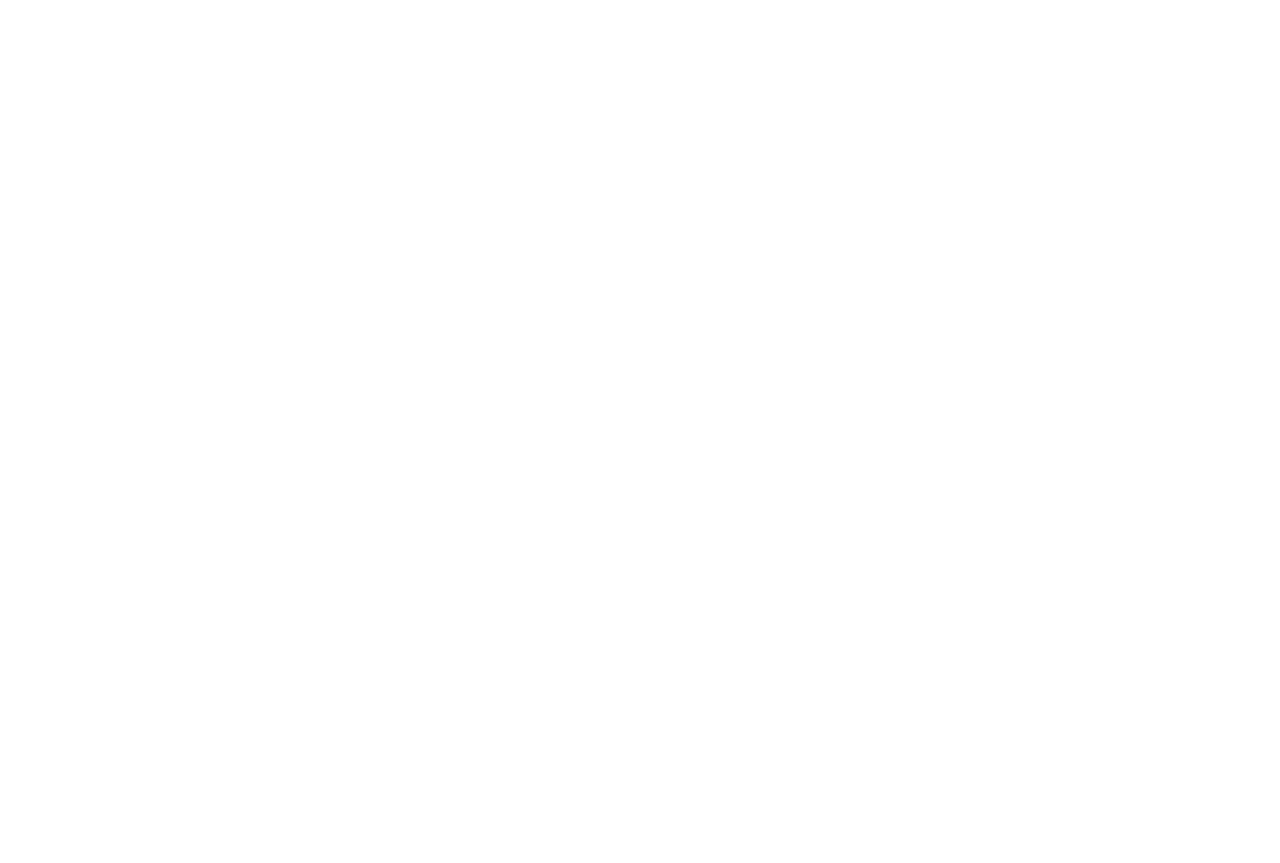
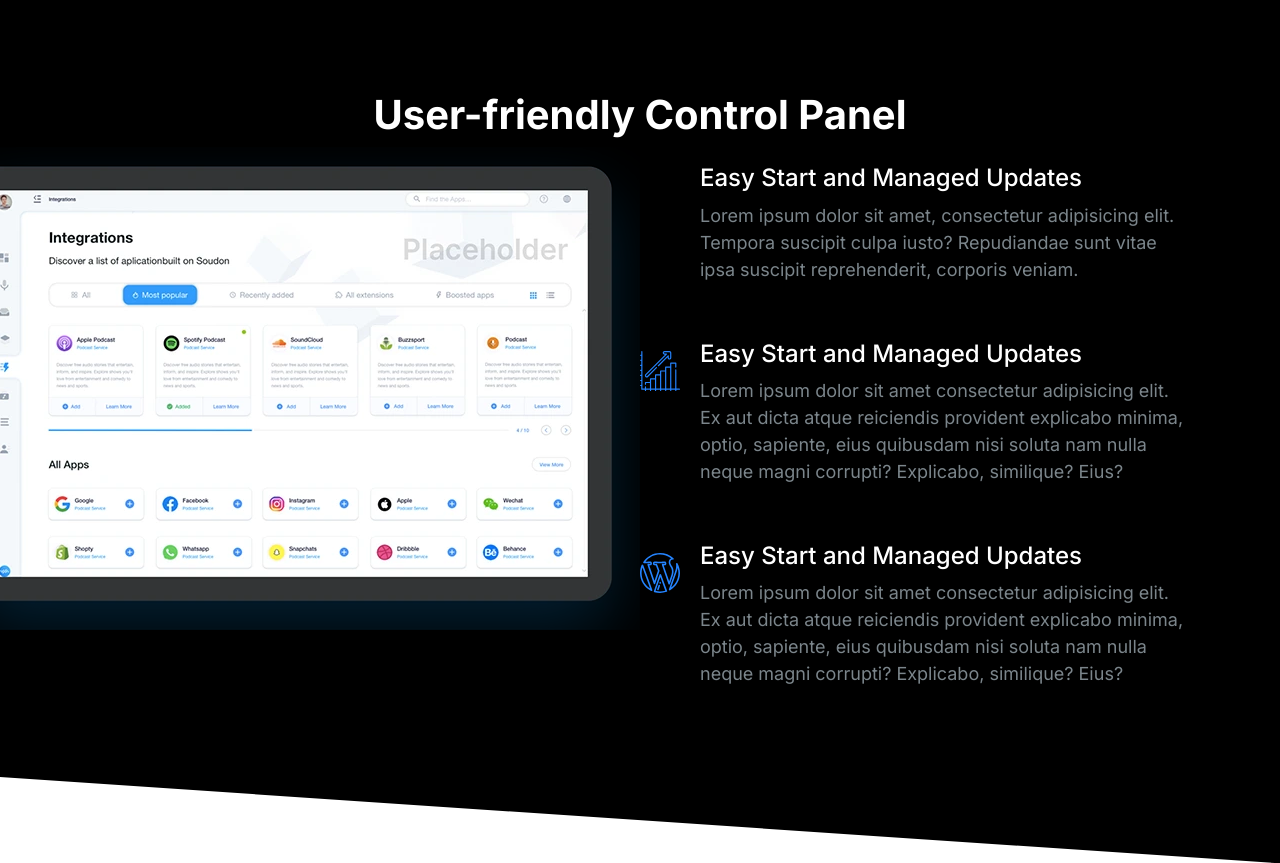
Before and after one commit to Lady-Bee/Moshify_project, a plain HTML site: page MOSHIFY/index.html in a window 1280 px wide. Before the commit the page ends 800 px from the top, so only its background shows below. Drawn offline with Linux system fonts and the light colour scheme.

Commit message:
Styling the showcase block.

```diff
--- a/MOSHIFY/CSS/styles.css
+++ b/MOSHIFY/CSS/styles.css
@@ -14,6 +14,12 @@
 }
 
 /* TOPOGRAPHY */
+
+::selection {
+    background: var(--color-primary);
+    color: #fff;
+}
+
 html {
     font-size: 62.5%;
 }
@@ -42,6 +48,7 @@ h2 {
 
 h3 {
     font-size: 3rem;
+    font-weight: 500;
 
 }
 
@@ -138,7 +145,7 @@ a {
 .list {
     list-style: none;
     padding-left: 0;
-    color: var(--color-headings);
+
 }
 
 .list--inline .list__item {
@@ -150,6 +157,7 @@ a {
 .list--tick {
     list-style-image: url(../images/tick.svg);
     padding-left: 3rem;
+    color: var(--color-headings);
 }
 
 .list--tick .list__item {
@@ -416,6 +424,7 @@ a {
 /* MEDIA */
 .media {
     display: flex;
+    margin-bottom: 4rem;
 }
 
 .media__title {
@@ -629,18 +638,20 @@ a {
     color: #7b858b;
 }
 
-.block--dark .block__heading {
+.block--dark h1,
+.block--dark h2,
+.block--dark h3 {
     color: #fff;
 }
 
 .block--skewed-right {
     padding-bottom: calc(var(--padding-vertical) + 4rem);
-    clip-path: polygon(0% 0%, 100% 0%, 100% 100%, 0% 80%);
+    clip-path: polygon(0% 0%, 100% 0%, 100% 100%, 0% 90%);
 }
 
 .block--skewed-left {
     padding-bottom: calc(var(--padding-vertical) + 4rem);
-    clip-path: polygon(0% 0%, 100% 0%, 100% 80%, 0% 100%);
+    clip-path: polygon(0% 0%, 100% 0%, 100% 90%, 0% 100%);
 }
 
 .container {
@@ -712,9 +723,7 @@ a {
     }
 }
 
-.hero {
-    clip-path: polygon(0% 0%, 100% 0%, 100% 80%, 0% 100%);
-}
+/* HERO */
 
 .hero__tagline {
     font-size: 2rem;
@@ -802,3 +811,31 @@ a {
         order: 2;
     }
 }
+
+/* SHOWCASE BLOCK */
+.block-showcase  .media__body {
+    text-align: left;
+}
+
+.block-showcase__image > img {
+    width: 100%;
+}
+
+@media screen and (min-width: 768px) {
+
+    .block-showcase .grid {
+        grid-template-columns: 50% 50%;
+    }
+
+    .block-showcase__image {
+
+        justify-self: end;
+    }
+
+    .block-showcase__image > img {
+        width: auto;
+        max-width: 700px;
+    }
+
+
+}
--- a/MOSHIFY/index.html
+++ b/MOSHIFY/index.html
@@ -14,7 +14,59 @@
     <link rel="stylesheet" href="css/normalize.css" />
   </head>
   <body>
-
+    <section class="block block--dark block--skewed-right block-showcase">
+        <header class="block__header">
+            <h2 >User-friendly Control Panel</h2>
+        </header>
+        <div class="container grid grid--1x2">
+            <picture class="block-showcase__image">
+                <source type="image/webp" srcset="images/ipad.webp 1x, images/ipad@2x.webp 2x">
+                <source type="image/png" srcset="images/ipad.png 1x, images/ipad@2x.png 2x">
+                <img src="images/ipad.png" alt="">
+            </picture>
+            <ul class="list">
+                <li>
+                    <div class="media">
+                        <div class="media__image">
+                                <svg class="icon icon--primary">
+                                  <use xlink:href="images/sprite.svg#snap"></use>
+                                </svg>
+                        </div>
+                        <div class="media__body">
+                            <h3 class="media__title">Easy Start and Managed Updates</h3>
+                            <p>Lorem ipsum dolor sit amet, consectetur adipisicing elit. Tempora suscipit culpa iusto? Repudiandae sunt vitae ipsa suscipit reprehenderit, corporis veniam.</p>
+                        </div>
+                       </div>
+                </li>
+                <li>
+                    <div class="media">
+                        <div class="media__image">
+                                <svg class="icon icon--primary">
+                                  <use xlink:href="images/sprite.svg#growth"></use>
+                                </svg>
+                        </div>
+                        <div class="media__body">
+                            <h3 class="media__title">Easy Start and Managed Updates</h3>
+                            <p>Lorem ipsum dolor sit amet consectetur adipisicing elit. Ex aut dicta atque reiciendis provident explicabo minima, optio, sapiente, eius quibusdam nisi soluta nam nulla neque magni corrupti? Explicabo, similique? Eius?</p>
+                        </div>
+                       </div>
+                </li>
+                <li>
+                    <div class="media">
+                        <div class="media__image">
+                                <svg class="icon icon--primary">
+                                  <use xlink:href="images/sprite.svg#wordpress"></use>
+                                </svg>
+                        </div>
+                        <div class="media__body">
+                            <h3 class="media__title">Easy Start and Managed Updates</h3>
+                            <p>Lorem ipsum dolor sit amet consectetur adipisicing elit. Ex aut dicta atque reiciendis provident explicabo minima, optio, sapiente, eius quibusdam nisi soluta nam nulla neque magni corrupti? Explicabo, similique? Eius?</p>
+                        </div>
+                       </div>
+                </li>
+            </ul>
+        </div>
+    </section>
 
     <script src="js/main.js"></script>
   </body>
```
Also changed, not shown: MOSHIFY/components/showcase-block.html (added), MOSHIFY/images/ipad.png (added), MOSHIFY/images/ipad.webp (added), MOSHIFY/images/ipad@2x.png (added), MOSHIFY/images/ipad@2x.webp (added), MOSHIFY/images/snap.svg (added).
